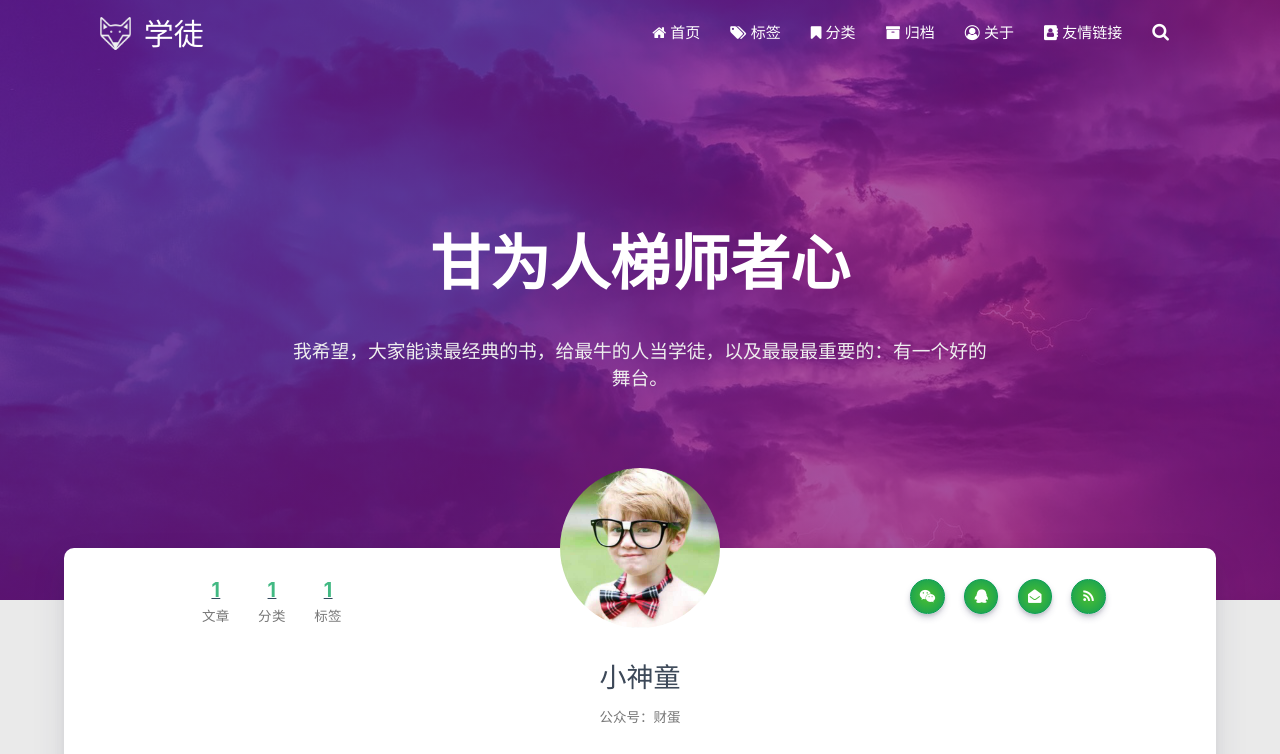
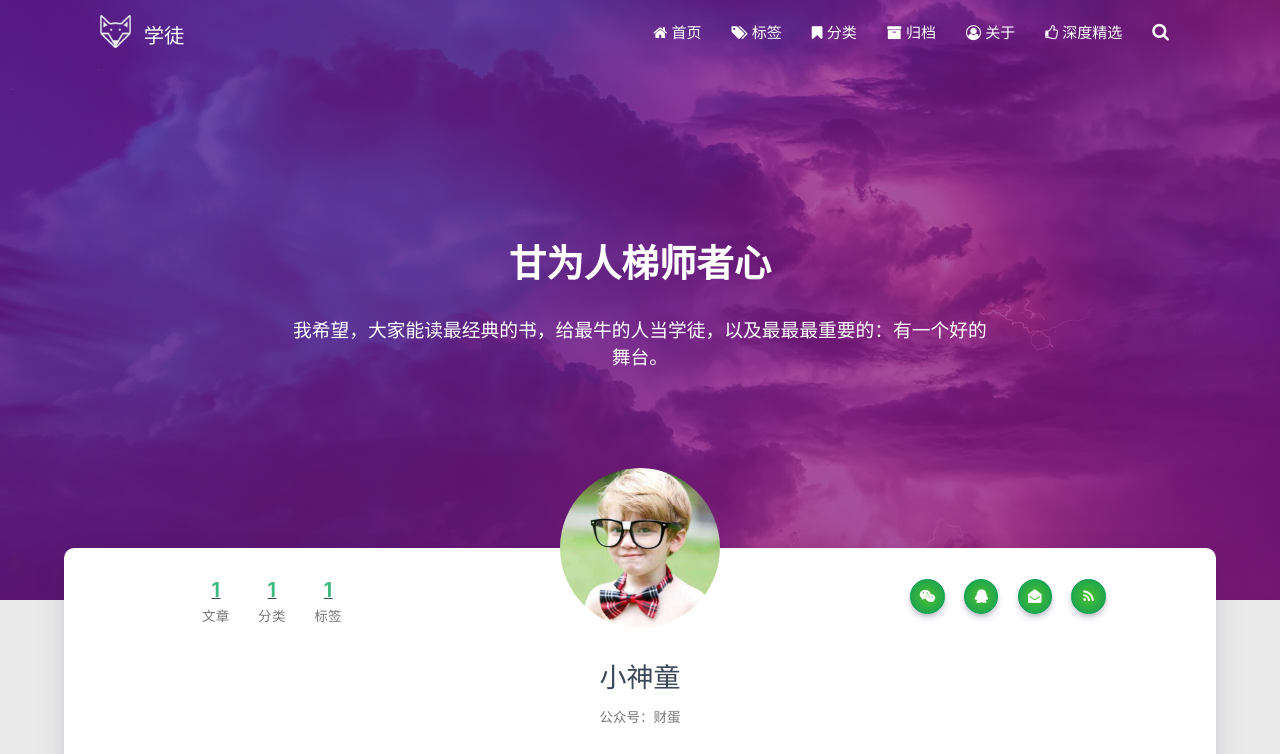
Before and after one commit to huangchuanhui/huangchuanhui.github.io, a plain HTML site: page about/index.html in a window 1280 px wide. Shown: the top 754 px of the page. Drawn offline with Linux system fonts and the light colour scheme; some packages are replaced by stand-ins of ours; a script that the page names is missing.

Commit message:
Site updated: 2019-03-05 23:53:57

```diff
--- a/about/index.html
+++ b/about/index.html
@@ -97,9 +97,9 @@
     <li class="hide-on-med-and-down">
         <a href="/friends" class="waves-effect waves-light">
 
-            <i class="fa fa-address-book"></i>
+            <i class="fa fa-thumbs-o-up"></i>
 
-            <span>友情链接</span>
+            <span>深度精选</span>
         </a>
     </li>
 
@@ -176,7 +176,7 @@
         <li>
             <a href="/friends" class="waves-effect waves-light">
 
-                <i class="fa fa-fw fa-address-book"></i>
+                <i class="fa fa-fw fa-thumbs-o-up"></i>
 
                 友情链接
             </a>
--- a/atom.xml
+++ b/atom.xml
@@ -6,7 +6,7 @@
   <link href="/atom.xml" rel="self"/>
 
   <link href="https://aihch.com/"/>
-  <updated>2019-03-05T14:51:37.323Z</updated>
+  <updated>2019-03-05T15:53:03.564Z</updated>
   <id>https://aihch.com/</id>
 
   <author>
@@ -21,7 +21,7 @@
     <link href="https://aihch.com/2019/03/bo-ke-da-jian-fu-pan.html"/>
     <id>https://aihch.com/2019/03/bo-ke-da-jian-fu-pan.html</id>
     <published>2019-03-04T14:28:09.000Z</published>
-    <updated>2019-03-05T14:51:37.323Z</updated>
+    <updated>2019-03-05T15:53:03.564Z</updated>
 
     <summary type="html">
 
--- a/css/matery.css
+++ b/css/matery.css
@@ -218,7 +218,7 @@ header .brand-logo .logo-img {
 }
 
 header .brand-logo .logo-span {
-    font-size: 2rem;
+    font-size: 1.35rem;
 }
 
 header .button-collapse i {
@@ -386,7 +386,7 @@ header .go-back i {
 }
 
 .bg-cover .title {
-    font-size: 4rem;
+    font-size: 2.5rem;
     font-weight: 700;
     line-height: 1.85em;
     margin-bottom: 20px;
@@ -397,7 +397,7 @@ header .go-back i {
     font-size: 1.25rem;
     font-weight: 300;
     line-height: 1.4em;
-    color: #eee;
+    color: #fff;
 }
 
 .bg-cover .post-title {
```
Also changed, not shown: 2019/03/bo-ke-da-jian-fu-pan.html (+3 -3 lines), archives/2019/03/index.html (+3 -3 lines), archives/2019/index.html (+3 -3 lines), archives/index.html (+3 -3 lines), categories/index.html (+3 -3 lines), categories/小神童原创/index.html (+3 -3 lines), friends/index.html (+3 -3 lines), index.html (+3 -3 lines), tags/index.html (+3 -3 lines), tags/活动复盘/index.html (+3 -3 lines).
